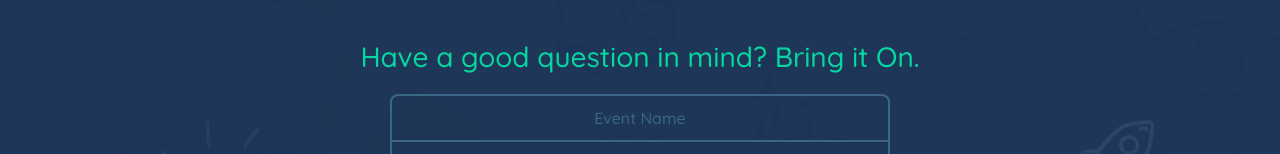
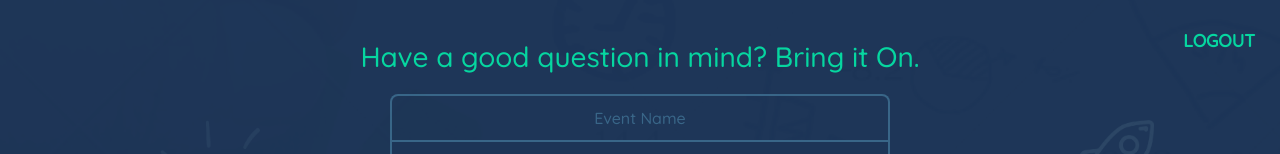
Before and after one commit to aman-malviya/carousel-based-quiz, a React (Create React App) app: page /admin in a window 1280 px wide. Shown: the top 154 px of the page. Built offline with nearby package versions, Linux system fonts and the light colour scheme; no server answers; sample sign-in values are in the browser's storage.

Commit message:
Logout achieved

```diff
--- a/src/components/Admin.jsx
+++ b/src/components/Admin.jsx
@@ -16,6 +16,13 @@ export default function Admin(){
     const [cat,setCat] = useState("");
     let [message, setMessage]=useState("");
 
+	const signOut=()=>{
+	firebaseApp.auth().signOut().then(() => {
+		history.push("/admin-login");
+	}).catch((error) => {
+		console.log(error.message);
+	});
+	}
     useEffect(() => {
         auth.onAuthStateChanged((user) => {
           //redirect the page
@@ -59,7 +66,9 @@ export default function Admin(){
             setAns("");
     }
     }
-    return(<div className="landing-page">
+    return(<div>
+	<button style={{'position':'fixed', 'top':'0', 'right':'0'}} className="submit-btn" onClick={signOut}>LOGOUT</button>
+	<div className="landing-page">
                 <h3>Have a good question in mind? Bring it On.</h3>
                 <form>
                 <div className="d-flex justify-content-center">
@@ -93,5 +102,6 @@ export default function Admin(){
                 <Brand />
                 </form>
             </div>
+		</div>
         );
 }
```
Also changed, not shown: 1 other file (tests, documents, lock files or other folders).
